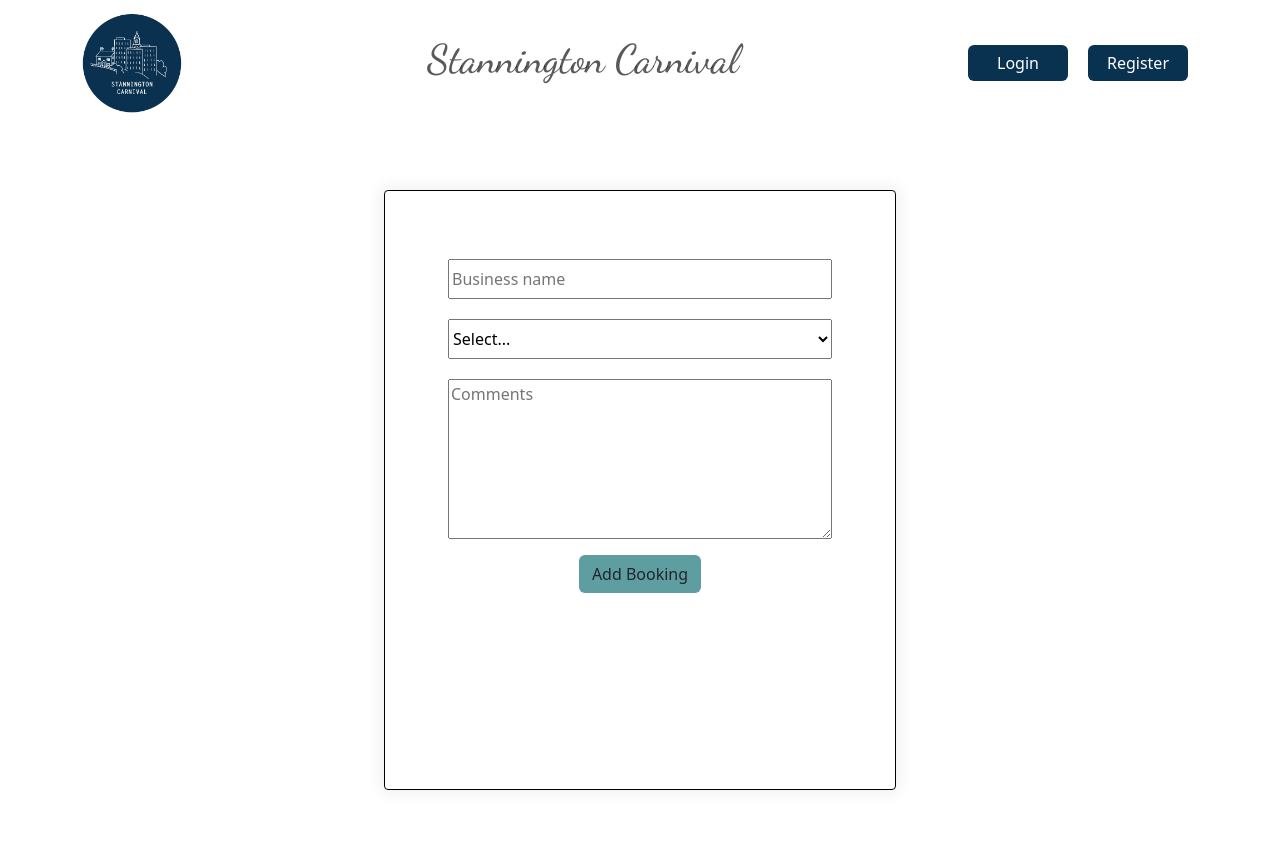
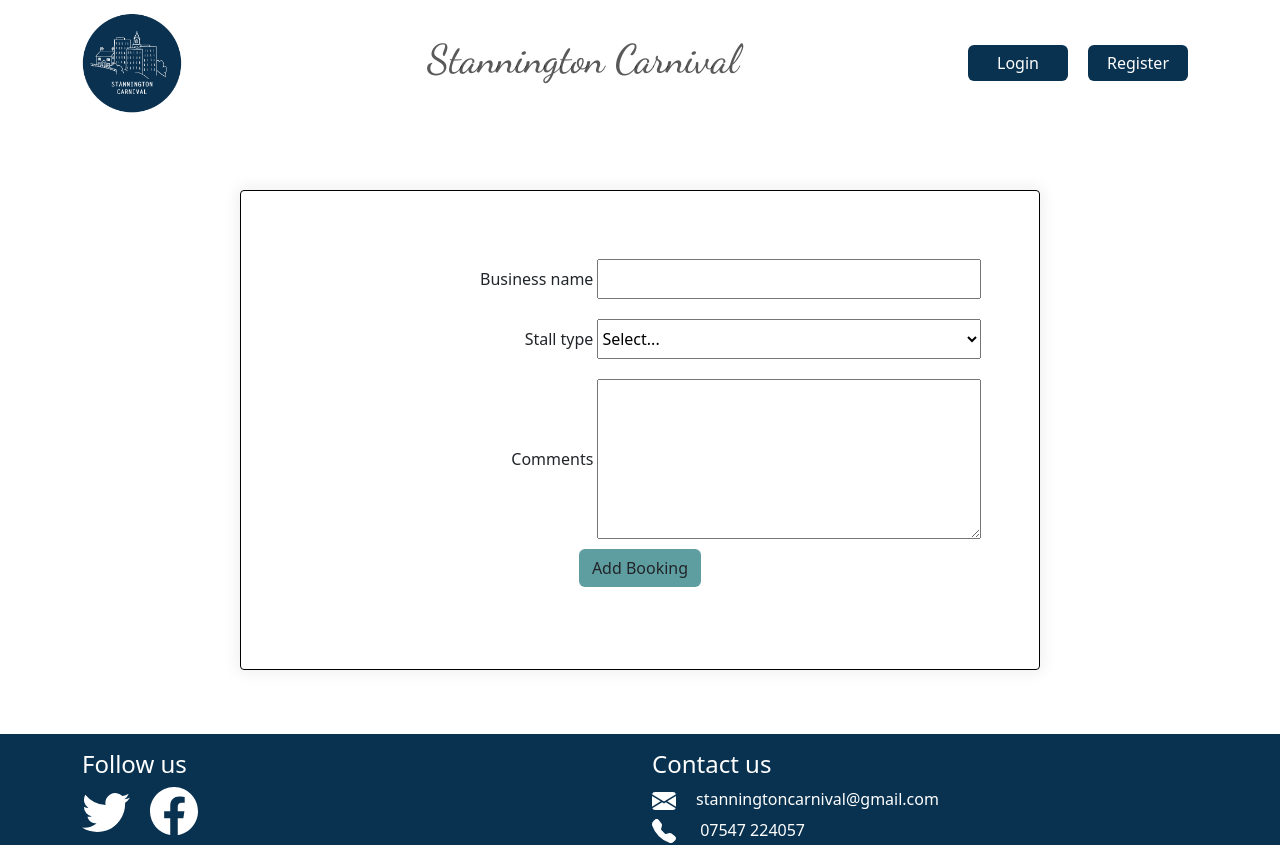
Before and after one commit to InstructorGreene/Perspicacious_Persimmons_Frontend22, a React (Create React App) app: page /booking in a window 1280 px wide. Shown: the top 845 px of the page. Built offline with nearby package versions, Linux system fonts and the light colour scheme.

Commit message:
colour the statuses

```diff
--- a/src/Components/Dashboard/Dashboard.jsx
+++ b/src/Components/Dashboard/Dashboard.jsx
@@ -7,7 +7,6 @@ import "./status";
 const Dashboard = (props) => {
   const [currentBooking, setCurrentBooking] = useState([]);
   const [booking, setBooking] = useState(undefined);
-
 
   const statusFilter = (resData) => {
     switch (props.role) {
@@ -26,7 +25,6 @@ const Dashboard = (props) => {
         return resData.filter((item) => item.userid === props.userid);
       default:
         return resData;
-
     }
   };
 
@@ -74,6 +72,26 @@ const Dashboard = (props) => {
     // setBooking(item);
   };
 
+  const statusColor = (status) => {
+    // switch case depending on status
+    switch (status) {
+      case "canceled":
+        return "red";
+      case "created":
+        return "white";
+      case "confirmed":
+        return "yellow";
+      case "unpaid":
+        return "orange";
+      case "paid":
+        return "green";
+      case "allocated":
+        return "blue";
+      default:
+        return "white";
+    }
+  };
+
   useEffect(() => {
     refreshList();
   }, []);
@@ -108,9 +126,13 @@ const Dashboard = (props) => {
                 </div>
               </div>
               <Card.Title className="booking-data">Booking Details</Card.Title>
-              <p className="lable text-muted">
+              <p
+                className="lable"
+                style={{ backgroundColor: statusColor(item.bstatus) }}
+              >
                 Booking status:
                 <span id="bstatus" className="description">
+                  {" "}
                   {item.bstatus}
                 </span>
               </p>
--- a/src/Components/Login/Login.css
+++ b/src/Components/Login/Login.css
@@ -12,7 +12,7 @@ body {
 }
 
 .login-form-box {
-  width: 40vw;
+  width: 45vw;
   height: 40vh;
   padding: 5%;
   border: 1px solid black;
@@ -35,15 +35,16 @@ input {
   align-items: center;
   width: 30vw;
   height: 5vh;
-  margin: 10px 0;
 }
 .input-wrap {
-  position: relative;
+  display: flex;
+  align-items: center;
+  justify-content: right;
 }
 .error {
-  color: red;
-  position: absolute;
-  text-align: left;
-  left: 5%;
+  color: blue;
+  position: relative;
+  text-align: right;
+  right: 30px;
   bottom: 80%;
 }
--- a/src/Components/Login/Login.jsx
+++ b/src/Components/Login/Login.jsx
@@ -25,6 +25,7 @@ const Login = (props) => {
       <form className="form-container" onSubmit={handleSubmit(onSubmit)}>
         <div className="login-form-box">
           <div className="input-wrap">
+            <label>Email </label>
             <input
               type="email"
               name="email"
@@ -38,13 +39,13 @@ const Login = (props) => {
                   message: "Email is not valid",
                 },
               })}
-              placeholder="Email"
             />
             {errors.email && (
               <div className="error">{errors.email.message}</div>
             )}
           </div>
           <div className="input-wrap">
+            <label>Password </label>
             <input
               type="password"
               name="password"
@@ -59,7 +60,6 @@ const Login = (props) => {
                     "Password is too short, it shoud be at least 2 characters",
                 },
               })}
-              placeholder="Password"
             />
             {errors.password && (
               <div className="error">{errors.password.message}</div>
--- a/src/Components/Register/Register.css
+++ b/src/Components/Register/Register.css
@@ -12,9 +12,10 @@ body {
 }
 
 .form-box {
-  width: 40vw;
+  width: 48vw;
   height: 70vh;
-  padding: 5%;
+  padding-right: 6%;
+  padding-top: 4%;
   border: 1px solid black;
   box-shadow: 0 0 15px 4px rgba(0, 0, 0, 0.06);
   border-radius: 4px;
@@ -38,12 +39,19 @@ input {
   margin: 10px 0;
 }
 .input-wrap {
+  display: flex;
+  justify-content: right;
+  align-items: center;
   position: relative;
 }
 .error {
   position: absolute;
-  text-align: left;
+  text-align: right;
   color: red;
   left: 5%;
   bottom: 80%;
 }
+
+label {
+  margin-right: 4px;
+}
--- a/src/Components/Register/Register.jsx
+++ b/src/Components/Register/Register.jsx
@@ -54,6 +54,7 @@ function Register(props) {
       <form className="form-container" onSubmit={handleSubmit(createUser)}>
         <div className="form-box">
           <div className="input-wrap">
+            <label>First name</label>
             <input
               {...register("firstName", {
                 required: {
@@ -73,13 +74,13 @@ function Register(props) {
                   message: "Your name must contain only letters",
                 },
               })}
-              placeholder="First name"
             />
             {errors.firstName && (
               <div className="error">{errors.firstName.message}</div>
             )}
           </div>
           <div className="input-wrap">
+            <label>Last name</label>
             <input
               {...register("lastName", {
                 required: {
@@ -99,13 +100,13 @@ function Register(props) {
                   message: "Your last name must contain only letters",
                 },
               })}
-              placeholder="Last name"
             />
             {errors.lastName && (
               <div className="error">{errors.lastName.message}</div>
             )}
           </div>
           <div className="input-wrap">
+            <label>Email</label>
             <input
               type="email"
               {...register("email", {
@@ -118,13 +119,13 @@ function Register(props) {
                   message: "Email is not valid",
                 },
               })}
-              placeholder="Email"
             />
             {errors.email && (
               <div className="error">{errors.email.message}</div>
             )}
           </div>
           <div className="input-wrap">
+            <label>Mobile number</label>
             <input
               type="number"
               {...register("mobileNumber", {
@@ -138,13 +139,13 @@ function Register(props) {
                     "Mobile number is too short, it shoud be at least 10 characters",
                 },
               })}
-              placeholder="Mobile number"
             />
             {errors.mobileNumber && (
               <div className="error">{errors.mobileNumber.message}</div>
             )}
           </div>
           <div className="input-wrap">
+            <label>Password</label>
             <input
               type="password"
               {...register("password", {
@@ -158,13 +159,13 @@ function Register(props) {
                     "Password is too short, it shoud be at least 2 characters",
                 },
               })}
-              placeholder="Password"
             />
             {errors.password && (
               <div className="error">{errors.password.message}</div>
             )}
           </div>
           <div className="input-wrap">
+            <label>Confirm Password</label>
             <input
               type="password"
               {...register("confirmPassword", {
@@ -173,7 +174,6 @@ function Register(props) {
                   message: "Password comfirmation is required",
                 },
               })}
-              placeholder="Confirm Password"
             />
             {errors.confirmPassword && (
               <div className="error">{errors.confirmPassword.message}</div>
--- a/src/Components/StallBookingForm/StallBookingForm.css
+++ b/src/Components/StallBookingForm/StallBookingForm.css
@@ -12,8 +12,8 @@ body {
 }
 
 .booking-form-box {
-  width: 40vw;
-  height: 75vh;
+  width: 100vh;
+  height: 60vh;
   padding: 5%;
   border: 1px solid black;
   box-shadow: 0 0 15px 4px rgba(0, 0, 0, 0.06);
@@ -39,6 +39,12 @@ textarea {
   height: 5vh;
   margin: 10px 0;
 }
+
 textarea {
   height: 20vh;
 }
+.labels {
+  display: flex;
+  justify-content: right;
+  align-items: center;
+}
--- a/src/Components/StallBookingForm/StallBookingForm.jsx
+++ b/src/Components/StallBookingForm/StallBookingForm.jsx
@@ -33,7 +33,8 @@ function StallBookingForm(props) {
     <>
       <form className="booking-container" onSubmit={handleSubmit(onSubmit)}>
         <div className="booking-form-box">
-          <div>
+          <div className="labels">
+            <label>Business name</label>
             <input
               type="text"
               {...register("businessName", {
@@ -42,11 +43,11 @@ function StallBookingForm(props) {
                   message: "Business name is required",
                 },
               })}
-              placeholder="Business name"
             />
           </div>
 
-          <div>
+          <div className="labels">
+            <label>Stall type</label>
             <select
               {...register("stallType", {
                 required: {
@@ -66,7 +67,8 @@ function StallBookingForm(props) {
               <option value="commercial">Commercial Items</option>
             </select>
           </div>
-          <div>
+          <div className="labels">
+            <label>Comments</label>
             <textarea
               type="textarea"
               className="booking-textarea"
@@ -78,7 +80,6 @@ function StallBookingForm(props) {
                     "Tell us what you will be selling / promoting at the carnival ",
                 },
               })}
-              placeholder="Comments"
             />
           </div>
 
```
